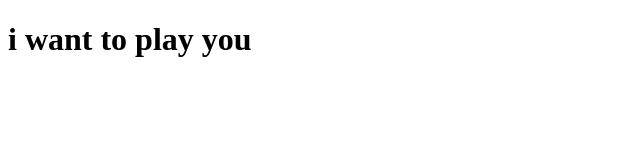
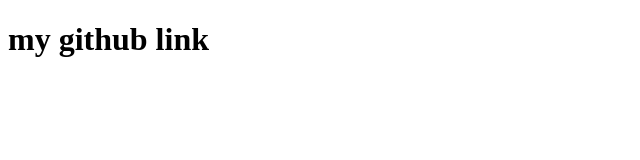
Before and after one commit to zphtown/zphtown.github.io, a plain HTML site: page index.html in a window 1280 px wide. Shown: the whole page, without its empty margins (0-640 px from the left). Drawn offline with Linux system fonts and the light colour scheme.

Commit message:
Update index.html

```diff
--- a/index.html
+++ b/index.html
@@ -7,6 +7,6 @@
     <title>我的项目，为什么没有在overviw里面</title>
 </head>
 <body>
-    <h1>i want to play you</h1>
+    <h1>my github link</h1>
 </body>
 </html>
```
